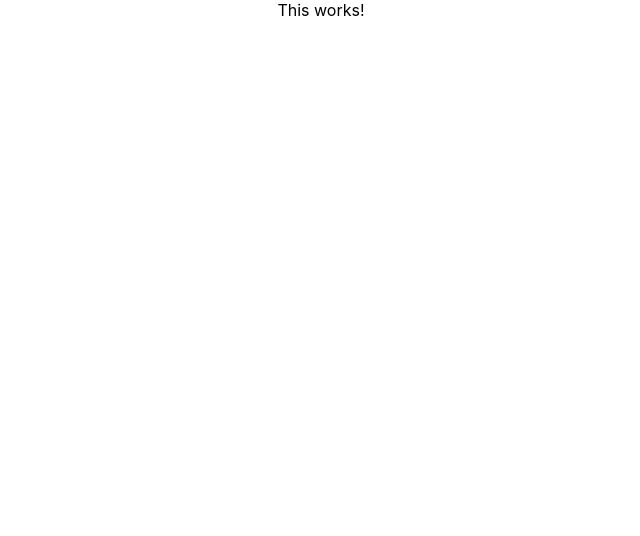
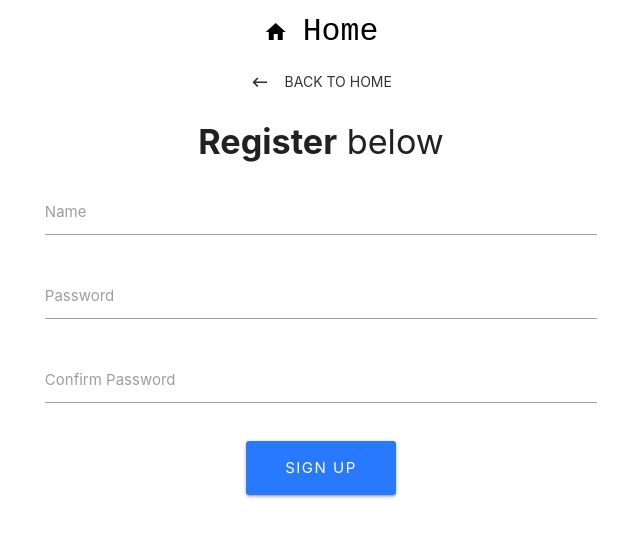
Before and after one commit to Evaldas22/MyEnglish, a React (Create React App) app in the folder client/: page /register in a window 1280 px wide. Shown: the top 536 px of the page, without its empty margins (319-959 px from the left). Built offline with nearby package versions, Linux system fonts and the light colour scheme.

Commit message:
Add initial front-end for loging in and registration

```diff
--- a/client/public/index.html
+++ b/client/public/index.html
@@ -18,10 +18,13 @@
       work correctly both with client-side routing and a non-root public URL.
       Learn how to configure a non-root public URL by running `npm run build`.
     -->
+    <link rel="stylesheet" href="https://cdnjs.cloudflare.com/ajax/libs/materialize/1.0.0/css/materialize.min.css">
+    <link rel="stylesheet" href="https://fonts.googleapis.com/icon?family=Material+Icons">
     <title>My English</title>
   </head>
   <body>
     <noscript>You need to enable JavaScript to run this app.</noscript>
     <div id="root"></div>
+    <script src="https://cdnjs.cloudflare.com/ajax/libs/materialize/1.0.0/js/materialize.min.js"></script>
   </body>
 </html>
--- a/client/src/App.js
+++ b/client/src/App.js
@@ -1,12 +1,25 @@
-import React from 'react';
+import React, {Component} from 'react';
+import { BrowserRouter, Route } from "react-router-dom";
 import './App.css';
 
-function App() {
-  return (
-    <div className="App">
-      This works!
-    </div>
-  );
+import NavBar from "./components/common/NavBar";
+import Landing from "./components/common/Landing";
+import Login from "./components/auth/Login";
+import Register from "./components/auth/Register";
+
+class App extends Component {
+  render(){
+    return (
+      <BrowserRouter>
+        <div className="App">
+          <NavBar />
+          <Route exact path="/" component={Landing} />
+          <Route exact path="/login" component={Login} />
+          <Route exact path="/register" component={Register} />
+        </div>
+      </BrowserRouter>
+    );
+  }
 }
 
 export default App;
--- /dev/null
+++ b/client/src/components/auth/Login.js
@@ -0,0 +1,88 @@
+import React, { Component } from "react";
+import { Link } from "react-router-dom";
+
+class Login extends Component {
+
+  constructor() {
+    super();
+    this.state = {
+      name: "",
+      password: "",
+      errors: {}
+    };
+  }
+
+  onChange = e => {
+    this.setState({ [e.target.id]: e.target.value });
+  };
+
+  onSubmit = e => {
+    e.preventDefault();
+
+    const teacherData = {
+      name: this.state.name,
+      password: this.state.password
+    };
+  };
+
+  render() {
+    const { errors } = this.state;
+
+    return (
+      <div className="container">
+        <div style={{ marginTop: "4rem" }} className="row">
+          <div className="col s8 offset-s2">
+            <Link to="/" className="btn-flat waves-effect">
+              <i className="material-icons left">keyboard_backspace</i> Back to home
+            </Link>
+            <div className="col s12" style={{ paddingLeft: "11.250px" }}>
+              <h4>
+                <b>Login</b> below
+              </h4>
+              <p className="grey-text text-darken-1">
+                Don't have an account? <Link to="/register">Register</Link>
+              </p>
+            </div>
+            <form noValidate onSubmit={this.onSubmit}>
+              <div className="input-field col s12">
+                <input
+                  onChange={this.onChange}
+                  value={this.state.name}
+                  error={errors.name}
+                  id="name"
+                  type="text"
+                />
+                <label htmlFor="name">Name</label>
+              </div>
+              <div className="input-field col s12">
+                <input
+                  onChange={this.onChange}
+                  value={this.state.password}
+                  error={errors.password}
+                  id="password"
+                  type="password"
+                />
+                <label htmlFor="password">Password</label>
+              </div>
+              <div className="col s12" style={{ paddingLeft: "11.250px" }}>
+                <button
+                  style={{
+                    width: "150px",
+                    borderRadius: "3px",
+                    letterSpacing: "1.5px",
+                    marginTop: "1rem"
+                  }}
+                  type="submit"
+                  className="btn btn-large waves-effect waves-light hoverable blue accent-3"
+                >
+                  Login
+                </button>
+              </div>
+            </form>
+          </div>
+        </div>
+      </div>
+    );
+  }
+}
+export default Login;
--- /dev/null
+++ b/client/src/components/auth/Register.js
@@ -0,0 +1,97 @@
+import React, { Component } from "react";
+import { Link } from "react-router-dom";
+
+class Register extends Component {
+
+  constructor() {
+    super();
+    this.state = {
+      name: "",
+      password: "",
+      password2: "",
+      errors: {}
+    };
+  }
+
+  onChange = e => {
+    this.setState({ [e.target.id]: e.target.value });
+  };
+
+  onSubmit = e => {
+    e.preventDefault();
+
+    const newTeacher = {
+      name: this.state.name,
+      password: this.state.password,
+      password2: this.state.password2
+    };
+  };
+
+  render() {
+    const { errors } = this.state;
+
+    return (
+      <div className="container">
+        <div className="row">
+          <div className="col s8 offset-s2">
+            <Link to="/" className="btn-flat waves-effect">
+              <i className="material-icons left">keyboard_backspace</i> Back to home
+            </Link>
+            <div className="col s12" style={{ paddingLeft: "11.250px" }}>
+              <h4>
+                <b>Register</b> below
+              </h4>
+            </div>
+            <form noValidate onSubmit={this.onSubmit}>
+              <div className="input-field col s12">
+                <input
+                  onChange={this.onChange}
+                  value={this.state.name}
+                  error={errors.name}
+                  id="name"
+                  type="text"
+                />
+                <label htmlFor="name">Name</label>
+              </div>
+              <div className="input-field col s12">
+                <input
+                  onChange={this.onChange}
+                  value={this.state.password}
+                  error={errors.password}
+                  id="password"
+                  type="password"
+                />
+                <label htmlFor="password">Password</label>
+              </div>
+              <div className="input-field col s12">
+                <input
+                  onChange={this.onChange}
+                  value={this.state.password2}
+                  error={errors.password2}
+                  id="password2"
+                  type="password"
+                />
+                <label htmlFor="password2">Confirm Password</label>
+              </div>
+              <div className="col s12" style={{ paddingLeft: "11.250px" }}>
+                <button
+                  style={{
+                    width: "150px",
+                    borderRadius: "3px",
+                    letterSpacing: "1.5px",
+                    marginTop: "1rem"
+                  }}
+                  type="submit"
+                  className="btn btn-large waves-effect waves-light hoverable blue accent-3"
+                >
+                  Sign up
+                </button>
+              </div>
+            </form>
+          </div>
+        </div>
+      </div>
+    );
+  }
+}
+export default Register;
--- /dev/null
+++ b/client/src/components/common/Landing.js
@@ -0,0 +1,34 @@
+import React, { Component } from "react";
+import { Link } from "react-router-dom";
+
+class Landing extends Component {
+  render() {
+    return (
+      <div style={{ height: "75vh" }} className="container valign-wrapper">
+        <div className="row">
+          <div className="col s12 center-align">
+            <Link to="/register" className="btn btn-large waves-effect waves-light hoverable blue accent-3"
+              style={{
+                width: "150px",
+                borderRadius: "3px",
+                letterSpacing: "1.5px"
+              }}
+            >Register
+            </Link>
+            <Link to="/login" className="btn btn-large waves-effect white hoverable black-text"
+              style={{
+                marginLeft: "2rem",
+                width: "150px",
+                borderRadius: "3px",
+                letterSpacing: "1.5px"
+              }}
+            >Log In
+            </Link>
+          </div>
+        </div>
+      </div>
+    );
+  }
+}
+
+export default Landing;
--- /dev/null
+++ b/client/src/components/common/NavBar.js
@@ -0,0 +1,27 @@
+import React, { Component } from "react";
+import { Link } from "react-router-dom";
+
+class Navbar extends Component {
+  render() {
+    return (
+      <div className="navbar-fixed">
+        <nav className="z-depth-0">
+          <div className="nav-wrapper white">
+            <Link
+              to="/"
+              style={{
+                fontFamily: "monospace"
+              }}
+              className="col s5 brand-logo center black-text"
+            >
+              <i className="material-icons">home</i>
+              Home
+            </Link>
+          </div>
+        </nav>
+      </div>
+    );
+  }
+}
+
+export default Navbar;
--- a/package.json
+++ b/package.json
@@ -27,6 +27,7 @@
     "mongoose": "^5.5.1",
     "passport": "^0.4.0",
     "passport-jwt": "^4.0.0",
+    "redux-logger": "^3.0.6",
     "unirest": "^0.6.0",
     "uuid": "^3.3.2",
     "validator": "^10.11.0"
```
Also changed, not shown: 1 other file (tests, documents, lock files or other folders).
